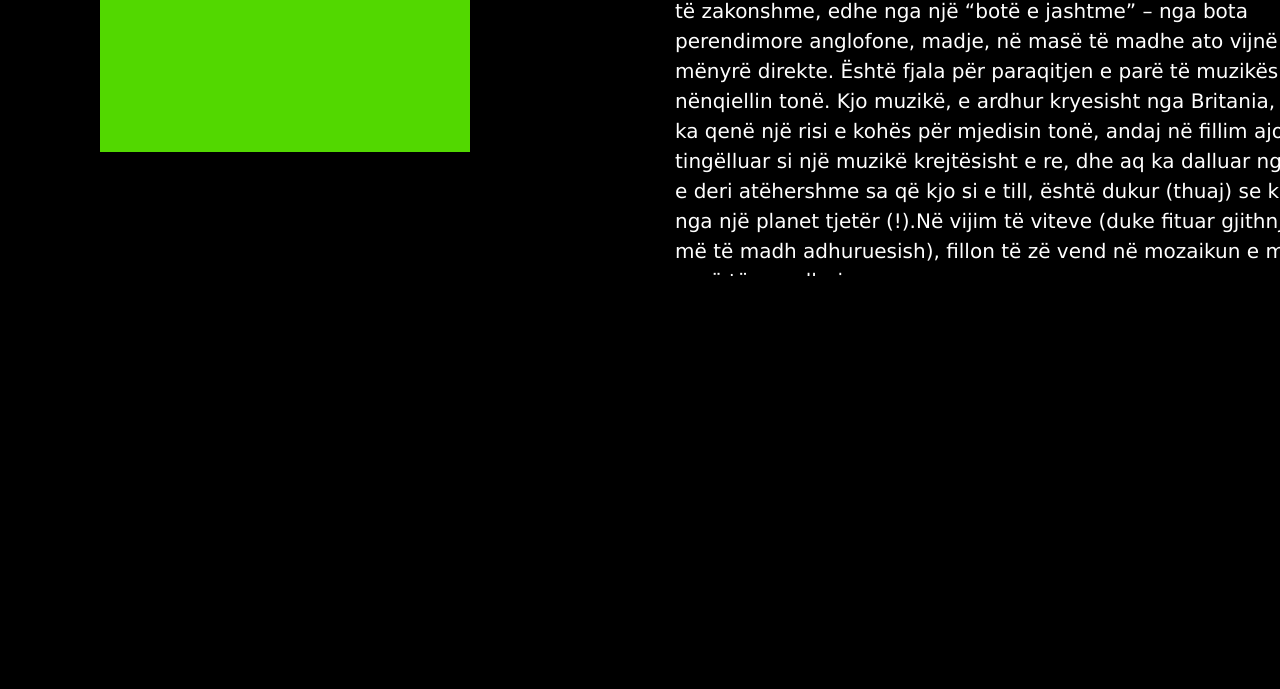
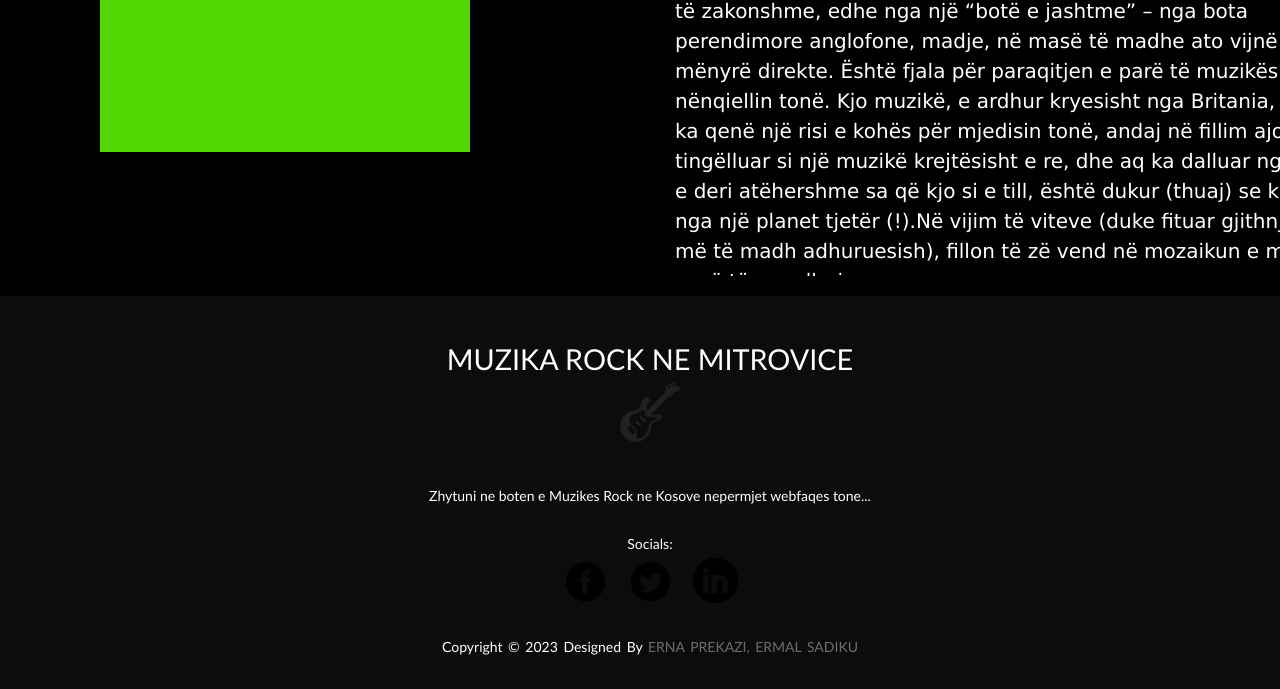
Before and after one commit to ernapre/Projekti1, a PHP site: page /Historiku.html in a window 1280 px wide; the page is wider, and only the part inside the window is pictured. Shown: the part 1908-2597 px from the top of that part. Before the commit the page ends 2184 px from the top of that part, so only its background shows below. Run offline with PHP 8.4, Linux system fonts and the light colour scheme.

Commit message:
historiku me footer

```diff
--- a/Historiku.css
+++ b/Historiku.css
@@ -169,3 +169,89 @@ video {
   white-space: pre-wrap;
   line-height: 1.5;
 }
+
+footer{
+  background-color: #0c0c0c; /* Dark gray background color */
+  color: white; /* Text color */
+  text-align: center;
+  padding: 10px;
+  position: sticky;
+  bottom: 0;
+  width: 100%;
+  top: 100%;
+  font-family: 'Gill Sans', 'Gill Sans MT', Calibri, 'Trebuchet MS', sans-serif;
+}
+.footer-content{
+  display: flex;
+  align-items: center;
+  justify-content: center;
+  flex-direction: column;
+  text-align: center;
+}
+.footer-content h3{
+  font-size: 1.8rem;
+  font-weight: 400;
+  text-transform: capitalize;
+  line-height: 3rem;
+}
+.footer-content p{
+  max-width: 500px;
+  margin: 10px auto;
+  line-height: 28px;
+  font-size: 14px;
+}
+.socials{
+  list-style: none;
+  display: flex;
+  align-items: center;
+  justify-content: center;
+  margin: 1rem 0 3rem 0;
+  margin-left: -40px;
+  margin-top: -10px;
+}
+.socials li{
+  margin: 0 10px;
+}
+.socials a{
+  text-decoration: none;
+  color: #fff;
+}
+.socials a i{
+  font-size: 1.1rem;
+  transition: color .4s ease;
+
+}
+.socials a:hover i{
+  color: rgb(0, 255, 13);
+}
+
+.footer-bottom{
+  background: #0c0c0c;
+  width: 100vw;
+  padding: 20px 0;
+  text-align: center;
+  margin-top: -50px;
+  margin-bottom: -10px;
+}
+.footer-bottom p{
+  font-size: 14px;
+  word-spacing: 2px;
+  text-transform: capitalize;
+}
+.footer-bottom span{
+  text-transform: uppercase;
+  opacity: .4;
+  font-weight: 200;
+}
+
+.socials-image{
+  width: 45px;
+  height: 45px;
+}
+
+.guitar{
+  margin-top: -30px;
+  margin-bottom: 30px;
+  width: 60px;
+  height: 60px;
+}
--- a/Historiku.html
+++ b/Historiku.html
@@ -89,5 +89,22 @@ Në vazhdën e kësaj rrjedhe, te ne është formuar festivali i parë i muzikë
         }
     </script>
 
+<footer>
+    <div class="footer-content">
+        <h3>MUZIKA ROCK NE MITROVICE</h3>
+        <img src="guitar.png" alt="" class="guitar">
+        <p>Zhytuni ne boten e Muzikes Rock ne Kosove nepermjet webfaqes tone...</p>
+        <p>Socials:</p>
+        <ul class="socials">
+            <li><a href="https://www.facebook.com/"><img src="facebook.png" alt="" class="socials-image"></a></li>
+            <li><a href="https://twitter.com/"><img src="twitter.png" alt="" class="socials-image"></a></li>
+            <li><a href="https://www.linkedin.com/"><img src="linkedin.png" alt="" class="socials-image"></a></li>
+        </ul>
+    </div>
+    <div class="footer-bottom">
+        <p>Copyright &copy; 2023 designed by <span>Erna Prekazi, Ermal Sadiku</span></p>
+    </div>
+</footer>
+
 </body>
 </html>
```
Also changed, not shown: facebook.png (added), guitar.png (added), linkedin.png (added), twitter.png (added). Lines whose indentation alone changed are shown as unchanged.
